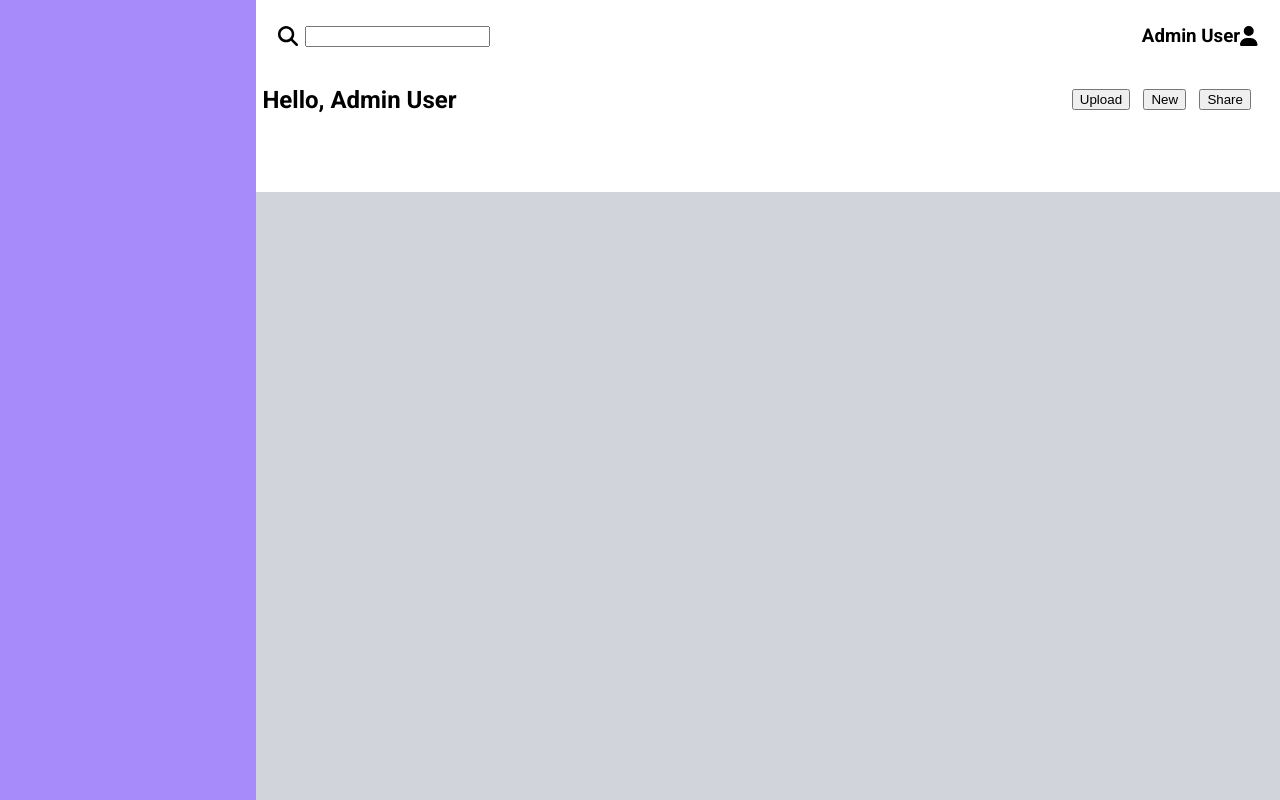
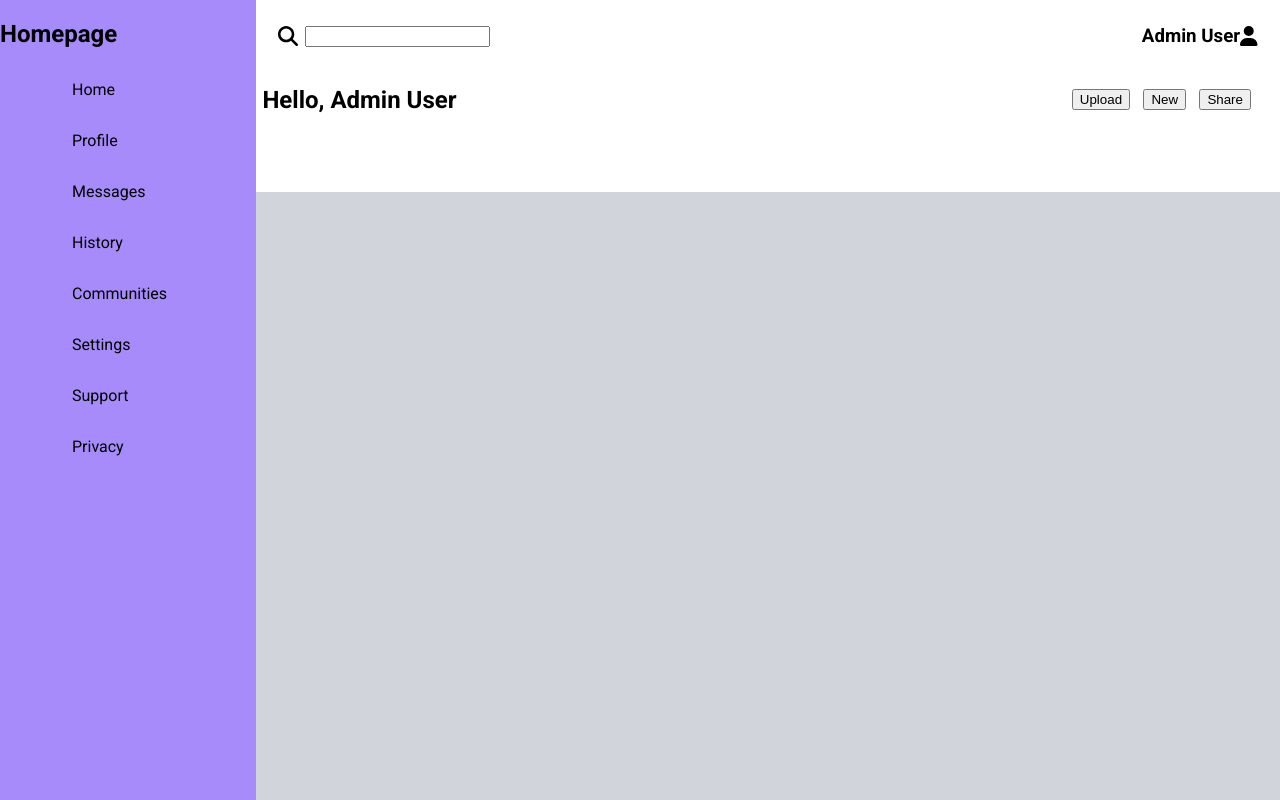
Before and after one commit to EliCodes-UX/admin, a plain HTML site: page index.html in a window 1280 px wide. Shown: the top 800 px of the page. Drawn offline with Linux system fonts and the light colour scheme.

Commit message:
added sideBar

```diff
--- a/index.html
+++ b/index.html
@@ -42,7 +42,23 @@
           </div>
         </div>
       </div>
-      <div class="sideBar"></div>
+      <div class="sideBar">
+        <h2>Homepage</h2>
+        <div class="sideBarList">
+          <ul class="list1">
+            <li class="listItem">Home</li>
+            <li class="listItem">Profile</li>
+            <li class="listItem">Messages</li>
+            <li class="listItem">History</li>
+            <li class="listItem">Communities</li>
+          </ul>
+          <ul class="list2">
+            <li class="listItem">Settings</li>
+            <li class="listItem">Support</li>
+            <li class="listItem">Privacy</li>
+          </ul>
+        </div>
+      </div>
       <div class="content">
         <div class="projects"></div>
         <div class="anouncement"></div>
--- a/style.css
+++ b/style.css
@@ -19,6 +19,12 @@ body {
 .sideBar {
   background-color: #a78bfa;
   grid-row: 1 / span 2;
+}
+ul {
+  list-style: none;
+}
+.listItem {
+  margin: 2em;
 }
 
 svg {
```
